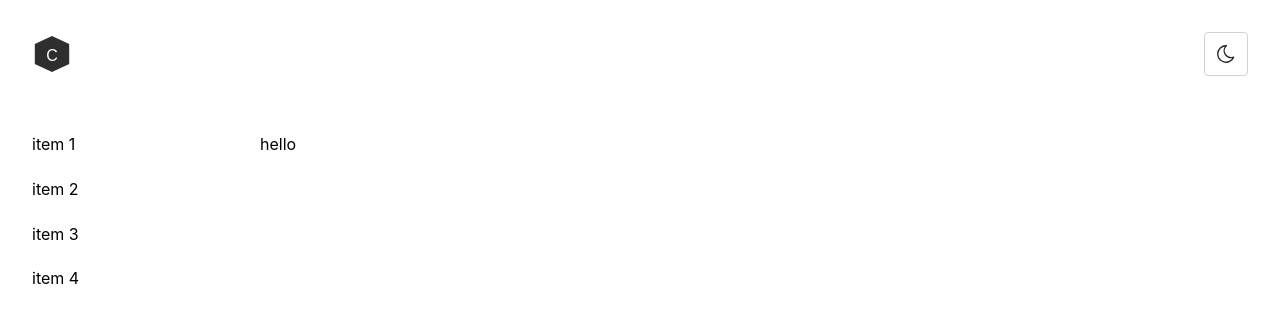
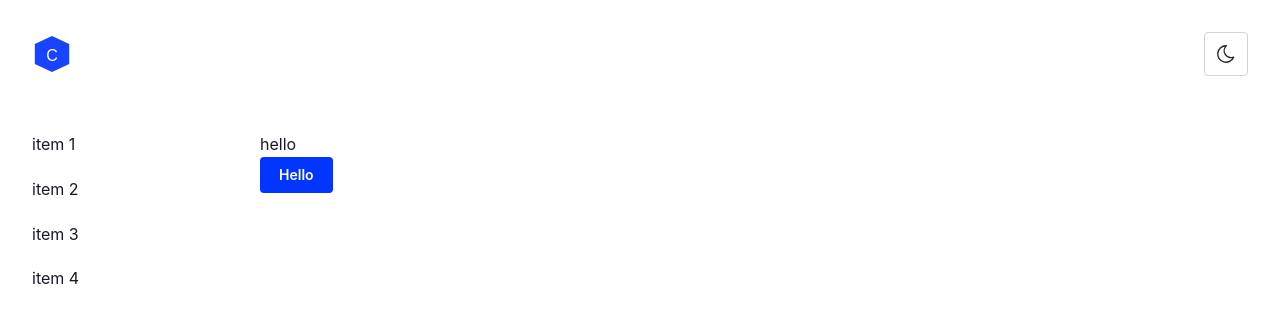
Before and after one commit to corbinmurray/Asterius, a Next.js app: page / in a window 1280 px wide. Shown: the top 322 px of the page. Built offline with nearby package versions, Linux system fonts and the light colour scheme.

Commit message:
Setup corporate theme

```diff
--- a/app/page.tsx
+++ b/app/page.tsx
@@ -1,3 +1,4 @@
+import { Button } from "@mantine/core";
 import classes from "./page.module.css";
 
 export default function HomePage() {
@@ -5,6 +6,7 @@ export default function HomePage() {
 		<>
 			<section className={classes.section}>
 				<div>hello</div>
+				<Button variant="filled">Hello</Button>
 			</section>
 		</>
 	);
--- a/components/LogoSvg.module.css
+++ b/components/LogoSvg.module.css
@@ -1,11 +1,5 @@
 .polygon {
-	@mixin dark {
-		color: var(--mantine-primary-color-filled);
-	}
-
-	@mixin light {
-        color: var(--mantine-color-dark-filled);
-	}
+	color: var(--mantine-primary-color-5)
 }
 
 .text {
--- a/theme.ts
+++ b/theme.ts
@@ -1,7 +1,23 @@
 "use client";
 
-import { createTheme } from "@mantine/core";
+import { createTheme, MantineThemeOverride } from "@mantine/core";
 
-export const theme = createTheme({
+const corporateTheme: MantineThemeOverride = {
+	white: "#ffffff",
+	black: "#181a2a",
+	colors: {
+		primary: ["#e7eeff", "#ced8ff", "#9aaeff", "#6381ff", "#365bff", "#1843ff", "#0236ff", "#0029e5", "#0024ce", "#001eb5"],
+		secondary: ["#ebf5ff", "#dee7f3", "#becbdd", "#9caec7", "#8096b5", "#6d87aa", "#637fa6", "#516d92", "#466184", "#375377"],
+		accent: ["#e5fdf3", "#d6f4e8", "#b2e6d0", "#8ad8b7", "#69cca1", "#53c493", "#45c18c", "#34aa78", "#28976a", "#128359"],
+		neutral: ["#f2f3f8", "#e2e3e8", "#c1c3d3", "#9fa2be", "#8286ac", "#6f74a2", "#656b9e", "#555a8a", "#4b507c", "#3f446e"],
+		info: ["#dffbff", "#caf2ff", "#99e2ff", "#64d2ff", "#3cc4fe", "#23bcfe", "#09b8ff", "#00a1e4", "#008fcd", "#007cb6"],
+		success: ["#ebfff8", "#d6fdef", "#a7fdde", "#76fdcc", "#55fdbc", "#45fdb2", "#3cfdad", "#31e297", "#23c985", "#00ad71"],
+		warning: ["#fffae1", "#fff3cb", "#ffe69a", "#ffd864", "#ffcc38", "#ffc41c", "#ffc009", "#e3a900", "#ca9600", "#af8100"],
+		error: ["#ffe7e9", "#ffced1", "#ff9ba1", "#ff646d", "#fe3741", "#fe1b25", "#ff0916", "#e4000b", "#cb0007", "#b20003"],
+	},
+	primaryColor: "primary", // Maps Mantine's primary color to DaisyUI's primary
+	fontFamily: "Inter, sans-serif", // Default font used by DaisyUI
+	headings: { fontFamily: "Inter, sans-serif" },
+};
 
-});
+export const theme = createTheme(corporateTheme);
```
